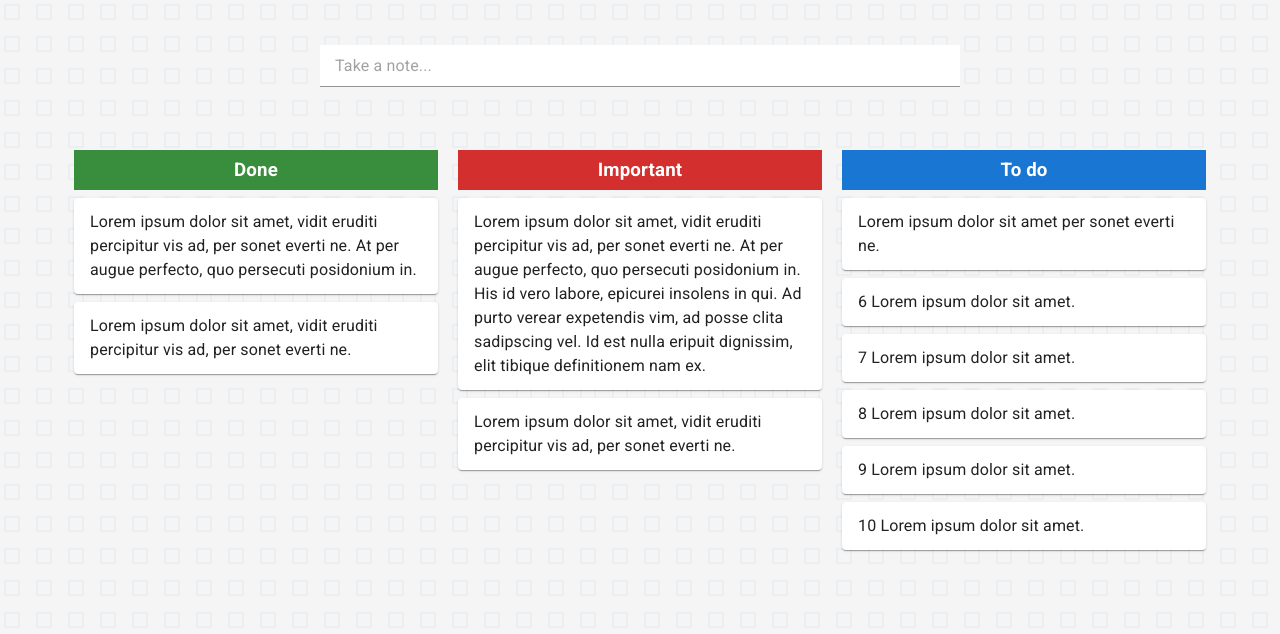
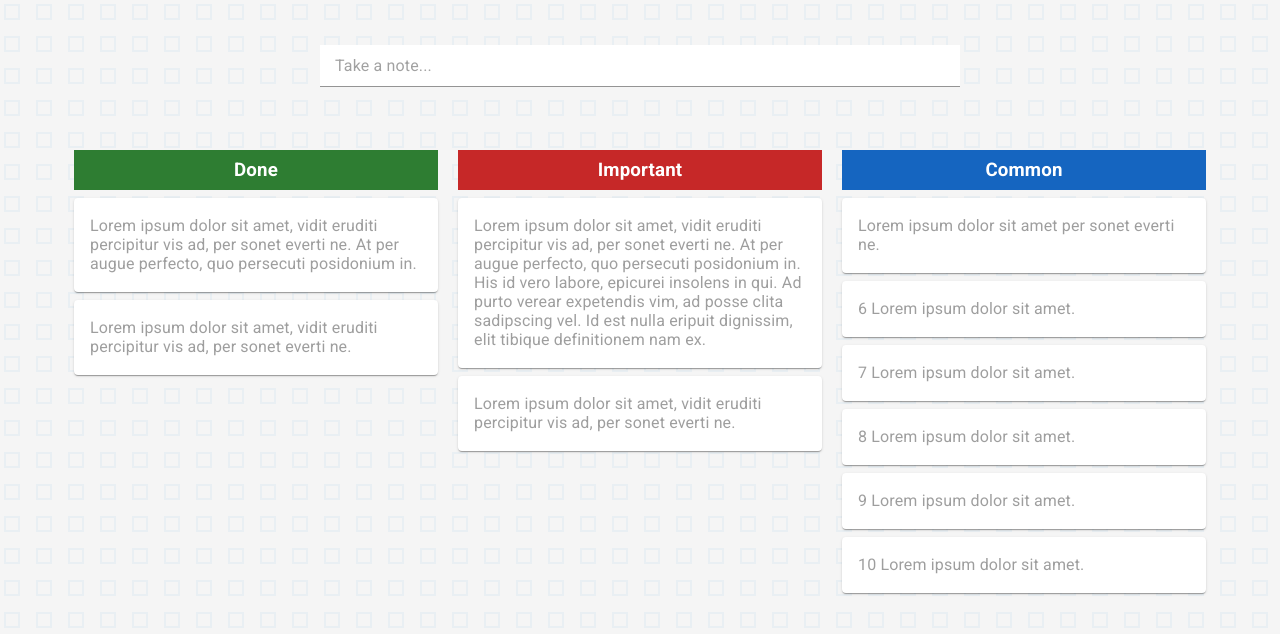
Before and after one commit to hieudo-dev/todo-react, a React (Create React App) app: page / in a window 1280 px wide. Shown: the top 634 px of the page. Built offline with nearby package versions, Linux system fonts and the light colour scheme.

Commit message:
Separate Todo grid in sub components

```diff
--- a/src/components/TodoCard.js
+++ b/src/components/TodoCard.js
@@ -1,4 +1,4 @@
-import React, { useState } from "react";
+import React from "react";
 import { makeStyles } from "@material-ui/core/styles";
 import Grid from "@material-ui/core/Grid";
 import DeleteIcon from "@material-ui/icons/Delete";
@@ -7,13 +7,14 @@ import EditIcon from "@material-ui/icons/Edit";
 import {
    ExpansionPanel,
    ExpansionPanelSummary,
-   Typography,
    ExpansionPanelDetails,
    createMuiTheme,
    ThemeProvider,
-   Fade
+   Fade,
+   TextField
 } from "@material-ui/core";
 import { red } from "@material-ui/core/colors";
+// import { delTodo, editTodo } from "../store/actions";
 
 const theme = createMuiTheme({
    overrides: {
@@ -32,7 +33,10 @@ const useStyles = makeStyles(theme => ({
       padding: theme.spacing(0.5)
    },
    contentText: {
-      color: theme.palette.text.primary
+      color: theme.palette.text.hint,
+      "&$disabled": {
+         color: "white"
+      }
    },
    checkIcon: {
       color: theme.palette.primary.main,
@@ -40,7 +44,8 @@ const useStyles = makeStyles(theme => ({
    },
    editIcons: {
       color: theme.palette.text.primary.main
-   }
+   },
+   disabled: {}
 }));
 
 const TodoCard = props => {
@@ -51,9 +56,18 @@ const TodoCard = props => {
          <Fade in={props.active} timeout={{ appear: 0, enter: 0, exit: 300 }}>
             <ExpansionPanel>
                <ExpansionPanelSummary>
-                  <Typography className={classes.contentText}>
-                     {props.children}
-                  </Typography>
+                  <TextField
+                     fullWidth
+                     classes={{
+                        root: classes.contentText,
+                        disabled: classes.disabled
+                     }}
+                     disabled={!props.editing}
+                     multiline={true}
+                     defaultValue={props.data}
+                     InputProps={{ disableUnderline: true }}
+                     onChange={props.onTextChange}
+                  />
                </ExpansionPanelSummary>
                <ExpansionPanelDetails>
                   <Grid
@@ -62,7 +76,10 @@ const TodoCard = props => {
                      justify="flex-start"
                      xs={6}
                   >
-                     <CheckIcon className={classes.checkIcon} />
+                     <CheckIcon
+                        onClick={props.onDone}
+                        className={classes.checkIcon}
+                     />
                   </Grid>
                   <Grid
                      container
@@ -72,7 +89,10 @@ const TodoCard = props => {
                      xs={6}
                      spacing={1}
                   >
-                     {/* <EditIcon style={{ marginRight: 10 }} /> */}
+                     <EditIcon
+                        onClick={props.onEdit}
+                        style={{ marginRight: 10 }}
+                     />
                      <DeleteIcon
                         onClick={props.onDelete}
                         style={{ color: red[500] }}
--- /dev/null
+++ b/src/components/TodoColumn.js
@@ -0,0 +1,93 @@
+import React from "react";
+import { Grid, Typography } from "@material-ui/core";
+import { makeStyles } from "@material-ui/styles";
+import TodoCard from "./TodoCard";
+
+const useStyles = makeStyles(theme => ({
+   root: {
+      flexGrow: 1,
+      padding: "1% 5%"
+   },
+   card: {
+      margin: 4
+   },
+   category: {
+      padding: 6
+   },
+   categoryHeader: {
+      display: "flex",
+      justifyContent: "center",
+      alignItems: "center",
+      margin: 4,
+      color: "white",
+      minHeight: 40
+   }
+}));
+
+const TodoColumn = props => {
+   const classes = useStyles();
+
+   const handleDone = () => {
+      // TODO: move todo to completed list
+   };
+
+   const handleDelete = id => {
+      // setState({ ...state, deleting: id });
+      // setTimeout(() => delTodo(id), 300);
+   };
+
+   const handleEditClick = id => {
+      // switch (state.editing) {
+      //    case id:
+      //       setState({ ...state, editing: -1 });
+      //       editTodo(id, state.updatedTodo);
+      //       break;
+      //    default:
+      //       setState({ ...state, editing: id });
+      //       break;
+      // }
+   };
+
+   const handleTextChange = event => {
+      // setState({ ...state, updatedTodo: event.target.value });
+   };
+
+   return (
+      <Grid
+         className={classes.category}
+         container
+         xs={12}
+         sm={4}
+         direction="column"
+         justify="flex-start"
+      >
+         <Typography>
+            <h3
+               className={classes.categoryHeader}
+               style={{ backgroundColor: props.backColor }}
+            >
+               {props.header}
+            </h3>
+         </Typography>
+         {props.todos.map(([id, data]) => (
+            <Grid className={classes.card} item>
+               <TodoCard
+                  key={id}
+                  id={id}
+                  active={id !== props.deleting}
+                  editing={id === props.editing}
+                  data={data}
+                  onDone={() => handleDone()}
+                  onTextChange={handleTextChange}
+                  onEdit={() => handleEditClick(id)}
+                  onDelete={() => handleDelete(id)}
+               >
+                  {data}
+               </TodoCard>
+            </Grid>
+         ))}
+      </Grid>
+   );
+};
+
+export default TodoColumn;
--- a/src/components/TodoGrid.js
+++ b/src/components/TodoGrid.js
@@ -1,134 +1,40 @@
-import React, { useState } from "react";
+import React from "react";
 import { connect } from "react-redux";
-import { delTodo, editTodo } from "../store/actions";
 import { makeStyles } from "@material-ui/core/styles";
 import Grid from "@material-ui/core/Grid";
-import TodoCard from "./TodoCard";
+import TodoColumn from "./TodoColumn";
 import { green, red, blue } from "@material-ui/core/colors";
-import { Typography } from "@material-ui/core";
 
 const useStyles = makeStyles(theme => ({
    root: {
       flexGrow: 1,
       padding: "1% 5%"
-   },
-   card: {
-      margin: 4
-   },
-   category: {
-      padding: 6
-   },
-   categoryHeader: {
-      display: "flex",
-      justifyContent: "center",
-      alignItems: "center",
-      margin: 4,
-      color: "white",
-      minHeight: 40
    }
 }));
 
 const TodoGrid = ({ todos, delTodo, editTodo }) => {
    const classes = useStyles();
-   const [state, setState] = useState({ deleting: -1, editing: -1 });
-
-   const handleDelete = id => {
-      setState({ ...state, deleting: id });
-      setTimeout(() => delTodo(id), 300);
-   };
 
    return (
       <Grid className={classes.root} container alignItems="flex-start">
-         <Grid
-            className={classes.category}
-            container
-            xs={12}
-            sm={4}
-            direction="column"
-            justify="flex-start"
-         >
-            <Typography>
-               <h3
-                  className={classes.categoryHeader}
-                  style={{ backgroundColor: green[700] }}
-               >
-                  Done
-               </h3>
-            </Typography>
-            {todos.done.map(([id, data]) => (
-               <Grid className={classes.card} item>
-                  <TodoCard
-                     key={id}
-                     id={id}
-                     active={id !== state.deleting}
-                     onEdit={() => null}
-                     onDelete={() => handleDelete(id)}
-                  >
-                     {data}
-                  </TodoCard>
-               </Grid>
-            ))}
-         </Grid>
-         <Grid
-            className={classes.category}
-            container
-            xs={12}
-            sm={4}
-            direction="column"
-            justify="flex-start"
-         >
-            <Typography>
-               <h3
-                  className={classes.categoryHeader}
-                  style={{ backgroundColor: red[700] }}
-               >
-                  Important
-               </h3>
-            </Typography>
-            {todos.important.map(([id, data]) => (
-               <Grid className={classes.card} item>
-                  <TodoCard
-                     key={id}
-                     id={id}
-                     active={id !== state.deleting}
-                     onEdit={() => null}
-                     onDelete={() => handleDelete(id)}
-                  >
-                     {data}
-                  </TodoCard>
-               </Grid>
-            ))}
-         </Grid>
-         <Grid
-            className={classes.category}
-            container
-            xs={12}
-            sm={4}
-            direction="column"
-            justify="flex-start"
-         >
-            <Typography>
-               <h3
-                  className={classes.categoryHeader}
-                  style={{ backgroundColor: blue[700] }}
-               >
-                  To do
-               </h3>
-            </Typography>
-            {todos.common.map(([id, data]) => (
-               <Grid className={classes.card} item>
-                  <TodoCard
-                     key={id}
-                     id={id}
-                     active={id !== state.deleting}
-                     onEdit={() => null}
-                     onDelete={() => handleDelete(id)}
-                  >
-                     {data}
-                  </TodoCard>
-               </Grid>
-            ))}
-         </Grid>
+         <TodoColumn
+            key={0}
+            header="Done"
+            todos={todos.done}
+            backColor={green[800]}
+         />
+         <TodoColumn
+            key={1}
+            header="Important"
+            todos={todos.important}
+            backColor={red[800]}
+         />
+         <TodoColumn
+            key={2}
+            header="Common"
+            todos={todos.common}
+            backColor={blue[800]}
+         />
       </Grid>
    );
 };
@@ -137,9 +43,4 @@ const mapState = state => ({
    todos: state.todos
 });
 
-const actionCreators = {
-   editTodo,
-   delTodo
-};
-
-export default connect(mapState, actionCreators)(TodoGrid);
+export default connect(mapState)(TodoGrid);
```
